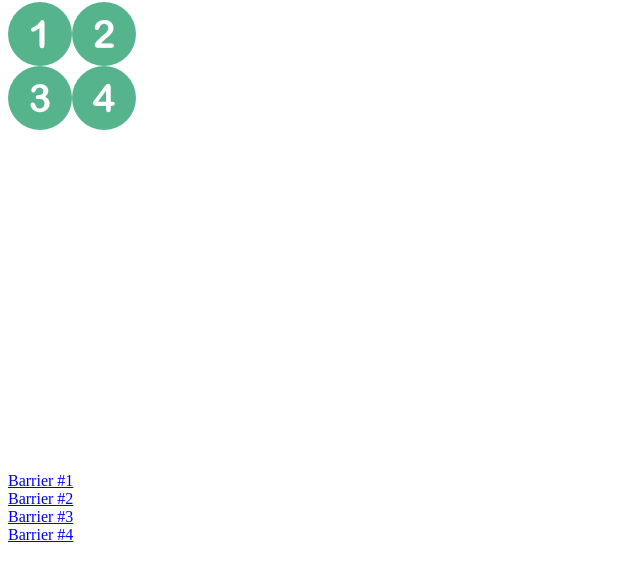
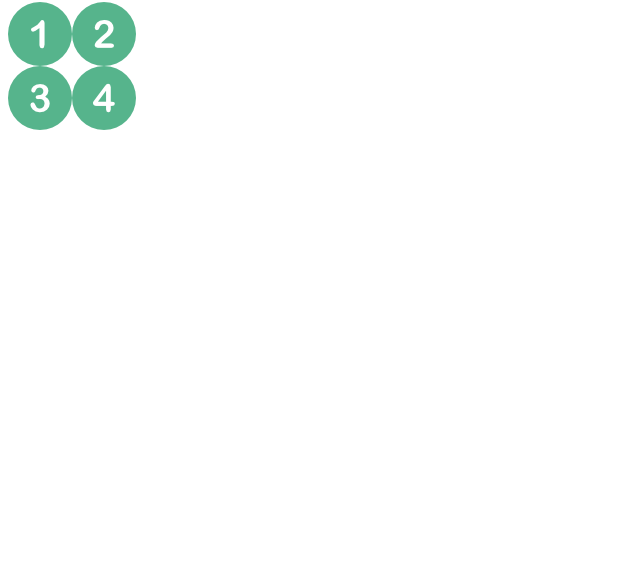
Before and after one commit to zabor72/zabor72.github.io, a plain HTML site: page index.html in a window 1280 px wide. Shown: the part 64-642 px from the top of the page, without its empty margins (0-640 px from the left). Drawn offline with Linux system fonts and the light colour scheme.

Commit message:
Update index.html

```diff
--- a/index.html
+++ b/index.html
@@ -9,29 +9,6 @@
 	<h1>Hello, Friends5!</h1>
 			<a href="/1"><img src="one.png"><a href="/2"><img src="two.png"></a></a><br>
 			<a href="/3"><img src="three.png"><a href="/4"><img src="four.png"></a></a><br>
-	<br>
-	<br>
-	<br>
-	<br>
-	<br>
-	<br>
-	<br>
-	<br>
-	<br>
-	<br>
-	<br>
-	<br>
-	<br>
-	<br><br>
-	<br>
-	<br>
-	<br>
-	<br>
-
-	<a href="/1">Barrier #1</a><br>
-		<a href="/2">Barrier #2</a><br>
-		<a href="/3">Barrier #3</a><br>
-		<a href="/4">Barrier #4</a><br>
 
 </body>
 </html>
```
